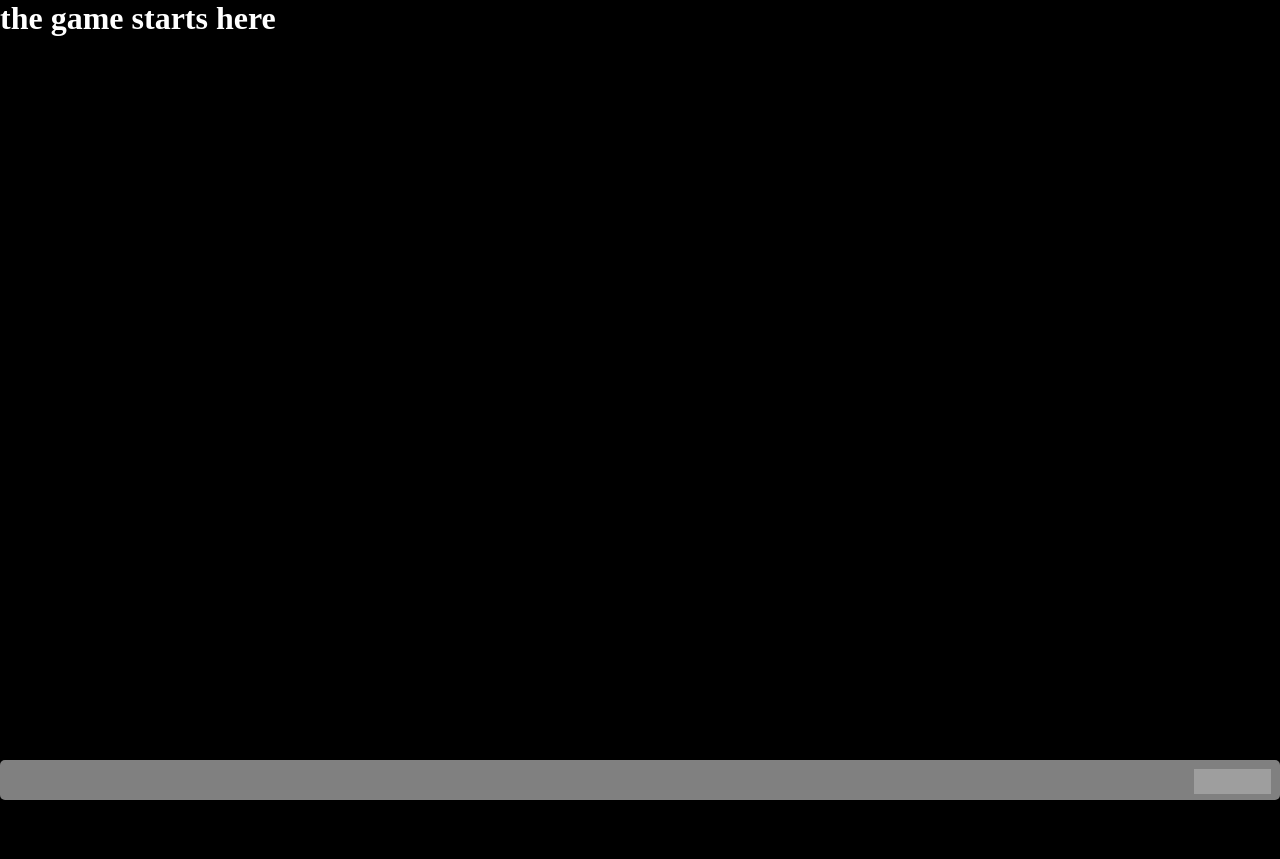
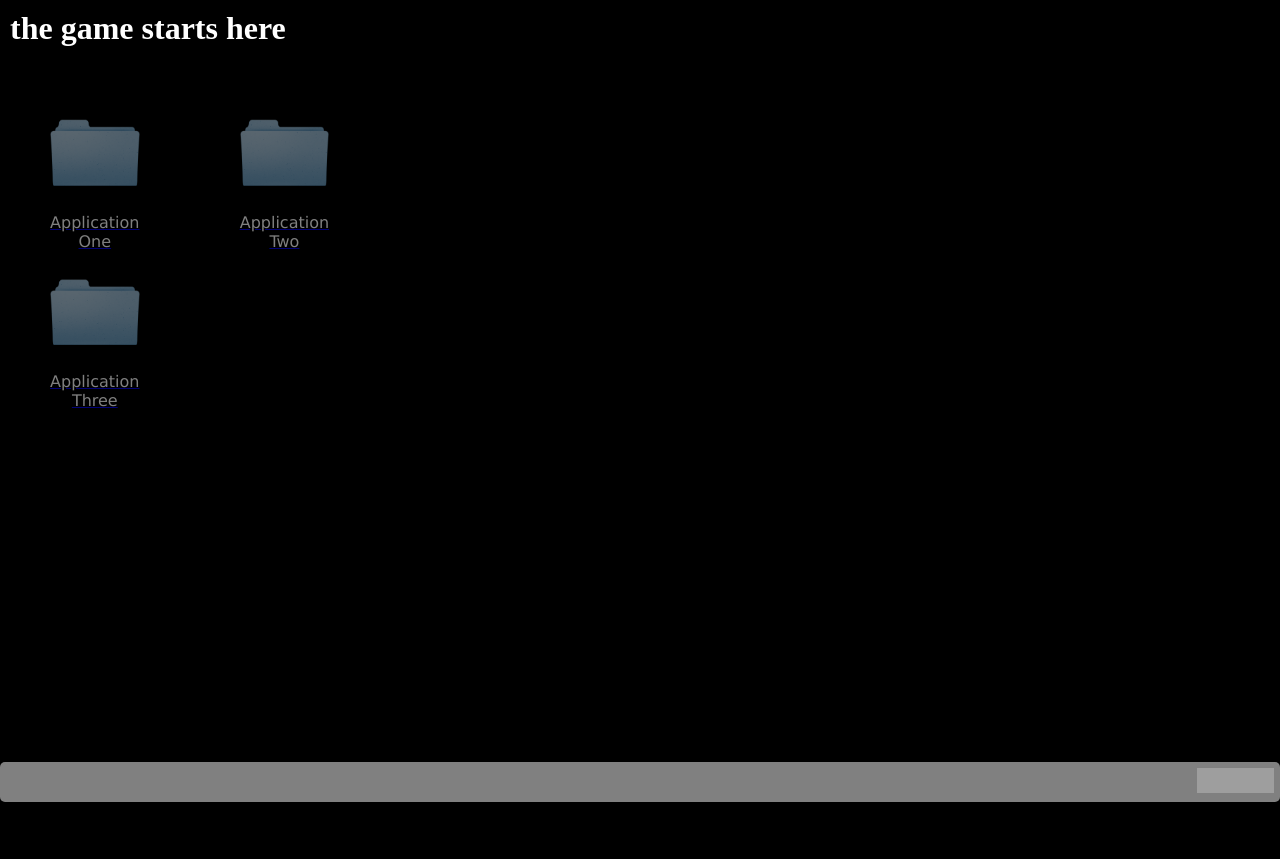
Before and after one commit to JoshuaDull/Haunted-ILS, a PHP site: page /desktop_poc.html in a window 1280 px wide. Before the commit the page ends 800 px from the top, so only its background shows below. Run offline with PHP 8.4, Linux system fonts and the light colour scheme; grey boxes are pictures that could not be loaded.

Commit message:
Fleshing/Flushing out ideas

```diff
--- a/desktop_poc.html
+++ b/desktop_poc.html
@@ -6,7 +6,21 @@
     </head>
     <body>
       <div id="desktop">
-    <h1> the game starts here </h1>
+        <h1> the game starts here </h1>
+
+        <div class="folders">
+          <a href="application_one.html">
+            <span class="icons"><img class="folder"src="images/smallfolder.png"><p class="folder_name">Application One</p></span>
+          </a>
+          <a href="application_one.html">
+            <span class="icons"><img class="folder"src="images/smallfolder.png"><p class="folder_name">Application Three</p></span>
+          </a>
+        </div>
+        <div class="folders">
+          <a href="application_one.html">
+            <span class="icons"><img class="folder"src="images/smallfolder.png"><p class="folder_name">Application Two</p></span>
+          </a>
+        </div>
       </div>
       <div id="toolbar">
         <p id="clock">
--- a/style.css
+++ b/style.css
@@ -4,11 +4,16 @@ html, body {
     margin: 0;
     padding: 0;
     background-color: black;
+    color: white;
+}
+
+h1 {
+  margin: 10px;
 }
 
 #desktop {
     width: 100%;
-    height: 95%;
+    height: 94%;
     margin: 0;
     padding: 0;
     background-color: black;
@@ -16,18 +21,43 @@ html, body {
 }
 
 #toolbar {
-  position:fixed;
+  position:absolute;
   width:100%;
   height:5%;
   background-color: grey;
   bottom:auto;
-  align-items: center;
   border-radius: 5px;
 
 }
 
 #clock {
   float: right;
-  margin: .7%;
+  margin: .5%;
 
 }
+
+.folders {
+  float: left;
+  height: 100%;
+  width: 7%;
+  margin: 50px;
+}
+
+.folder {
+  width: 100%;
+  height: auto;
+  padding: -5px;
+}
+
+.icons:hover {
+  opacity: inherit;
+}
+
+.icons {
+  text-align: center;
+  margin:0;
+  margin-bottom:50px;
+  font-family:"Lucida Sans Unicode", "Lucida Grande", sans-serif;
+  color: #ffffff;
+  opacity: .5;
+}
```
Also changed, not shown: application_one.html (added, +10 -0 lines), images/smallfolder.png (added).
